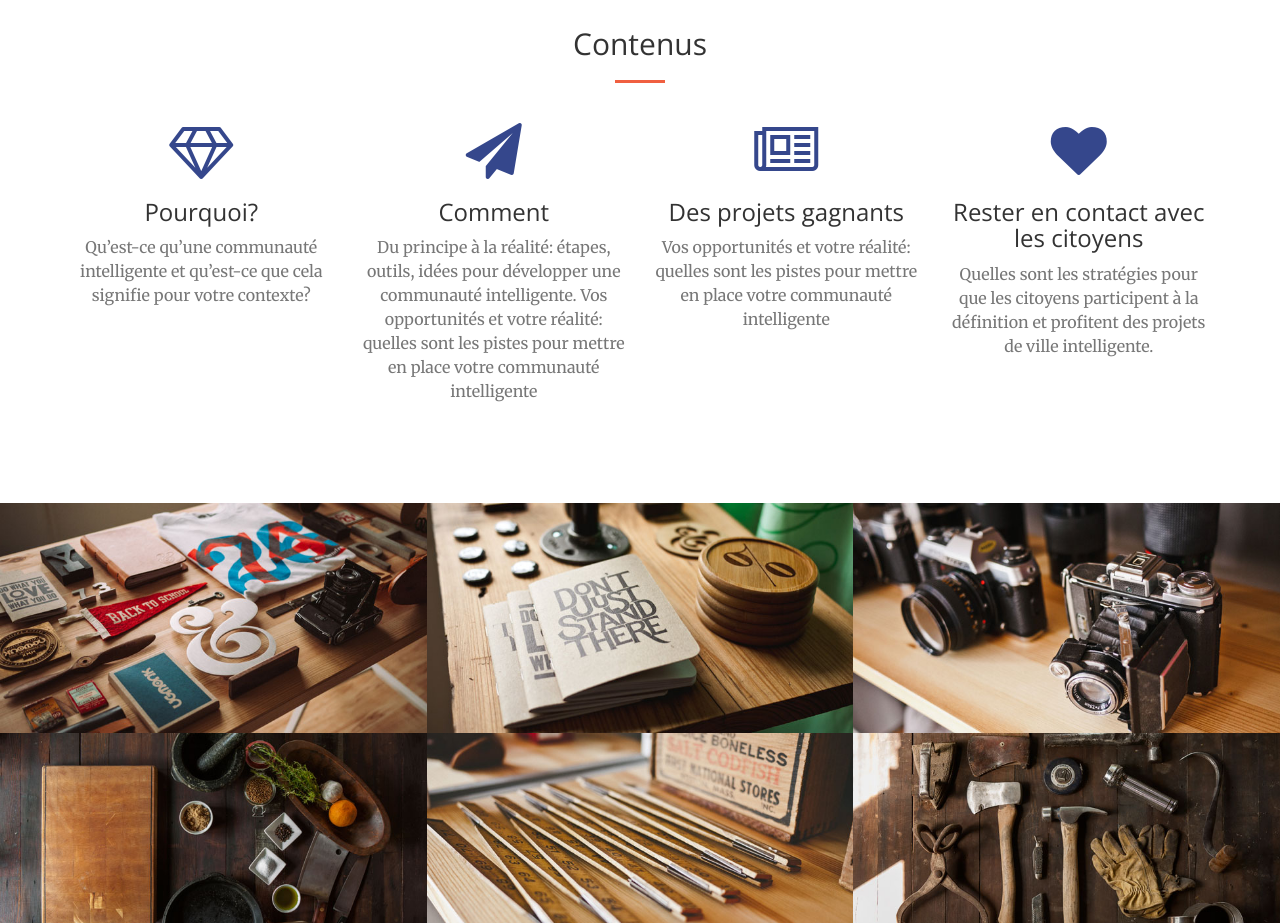
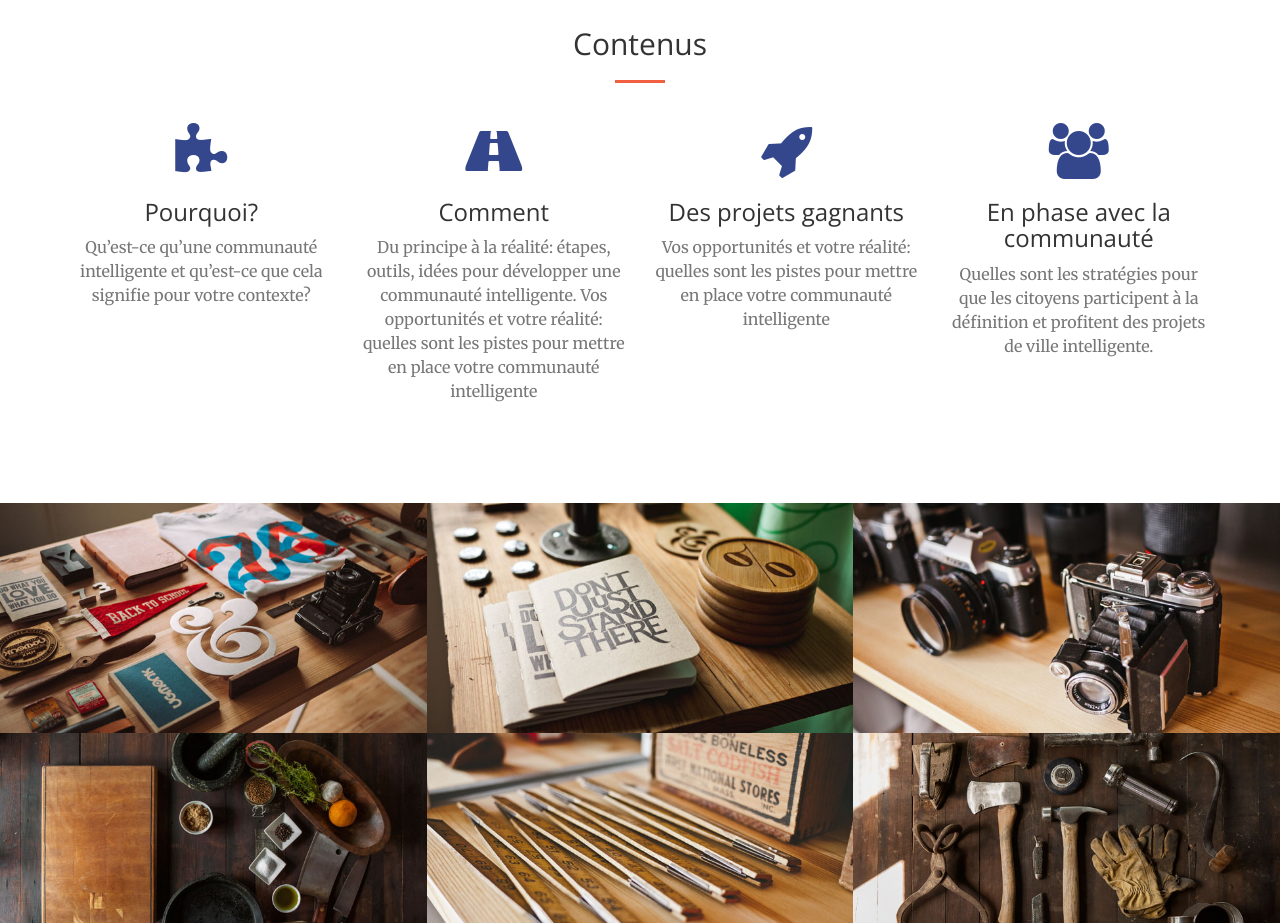
Before and after one commit to manivelleio/formationci, a website: page index.html in a window 1280 px wide. Shown: the part 1420-2343 px from the top of the page. Drawn offline with nearby package versions, Linux system fonts and the light colour scheme.

Commit message:
Contenus

```diff
--- a/index.html
+++ b/index.html
@@ -107,7 +107,7 @@
             <div class="row">
                 <div class="col-lg-3 col-md-6 text-center">
                     <div class="service-box">
-                        <i class="fa fa-4x fa-diamond text-primary sr-icons"></i>
+                        <i class="fa fa-4x fa-puzzle-piece text-primary sr-icons"></i>
                         <h3>Pourquoi?</h3>
                         <p class="text-muted">Qu’est-ce qu’une communauté intelligente et qu’est-ce que cela signifie pour votre contexte?
 
@@ -116,7 +116,7 @@
                 </div>
                 <div class="col-lg-3 col-md-6 text-center">
                     <div class="service-box">
-                        <i class="fa fa-4x fa-paper-plane text-primary sr-icons"></i>
+                        <i class="fa fa-4x fa-road text-primary sr-icons"></i>
                         <h3>Comment</h3>
                         <p class="text-muted">Du principe à la réalité: étapes, outils, idées pour développer une communauté intelligente.
 Vos opportunités et votre réalité: quelles sont les pistes pour mettre en place votre communauté intelligente</p>
@@ -124,15 +124,15 @@ Vos opportunités et votre réalité: quelles sont les pistes pour mettre en pla
                 </div>
                 <div class="col-lg-3 col-md-6 text-center">
                     <div class="service-box">
-                        <i class="fa fa-4x fa-newspaper-o text-primary sr-icons"></i>
+                        <i class="fa fa-4x fa-rocket text-primary sr-icons"></i>
                         <h3>Des projets gagnants</h3>
                         <p class="text-muted">Vos opportunités et votre réalité: quelles sont les pistes pour mettre en place votre communauté intelligente</p>
                     </div>
                 </div>
                 <div class="col-lg-3 col-md-6 text-center">
                     <div class="service-box">
-                        <i class="fa fa-4x fa-heart text-primary sr-icons"></i>
-                        <h3>Rester en contact avec les citoyens</h3>
+                        <i class="fa fa-4x fa-users text-primary sr-icons"></i>
+                        <h3>En phase avec la communauté</h3>
                         <p class="text-muted">Quelles sont les stratégies pour que les citoyens participent à la définition et profitent des projets de ville intelligente.</p>
                     </div>
                 </div>
```
